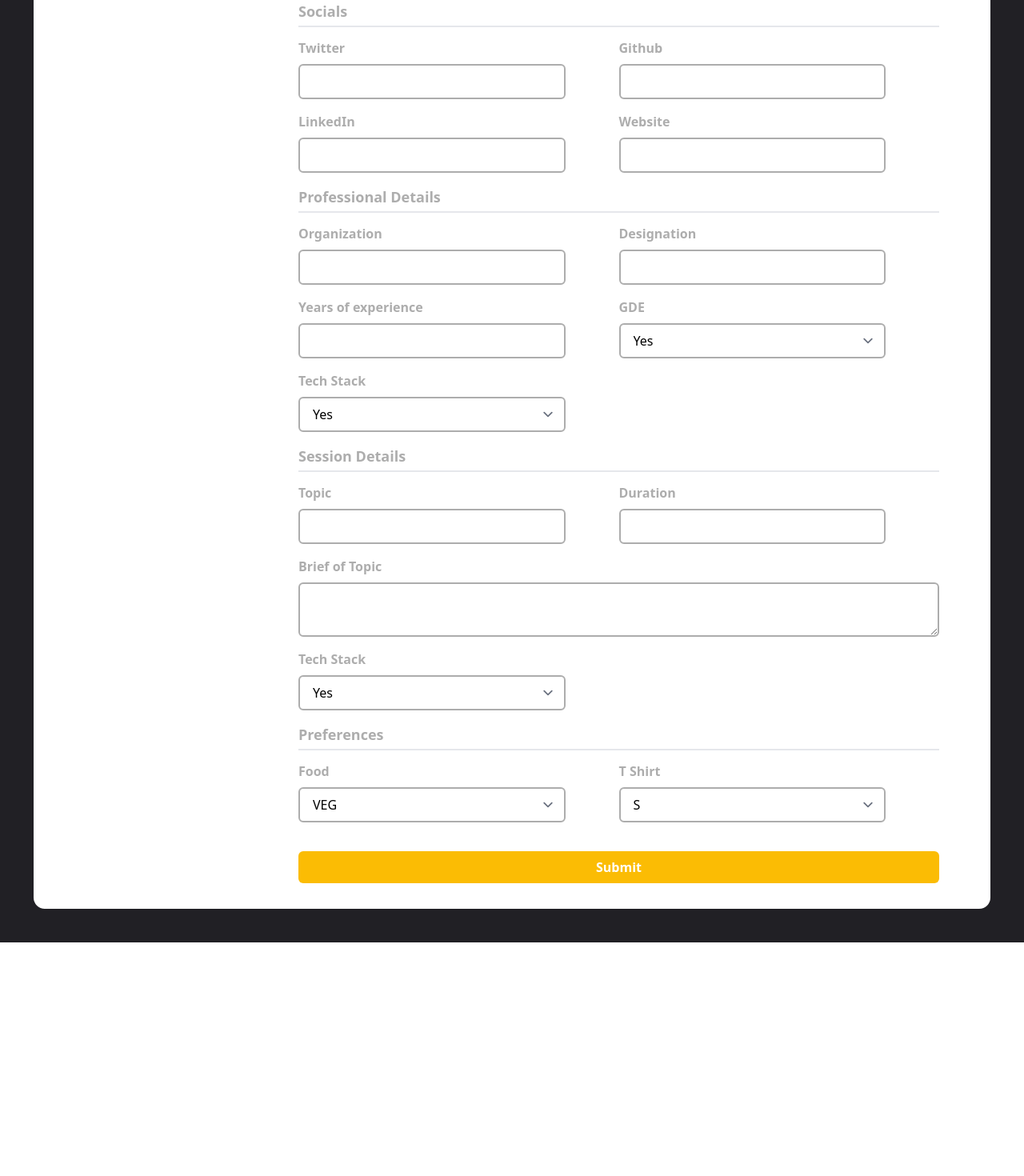
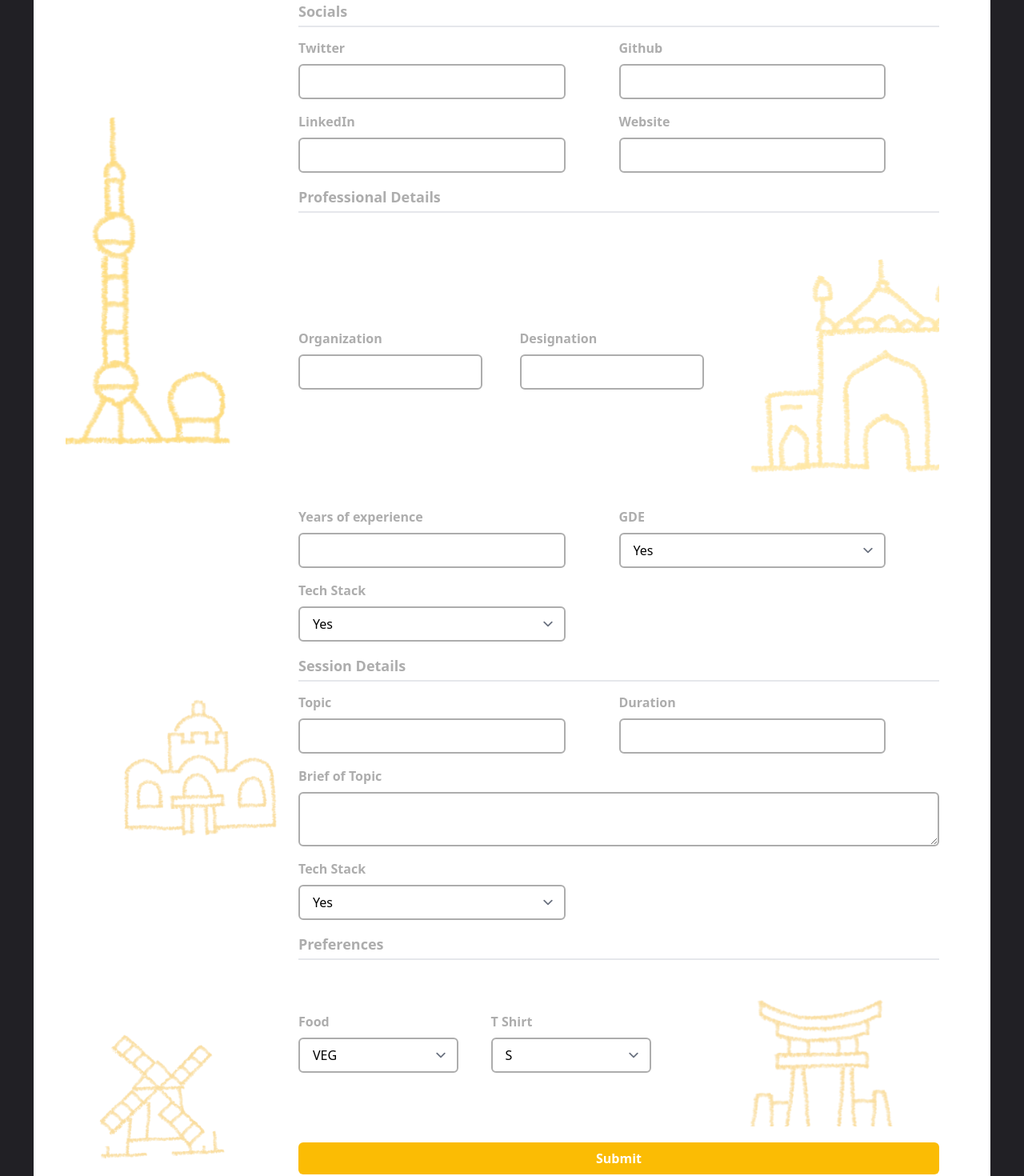
Before and after one commit to vivek26anand/devfest-speaker, a React (Create React App) app: page / in a window 1280 px wide. Shown: the part 620-2090 px from the top of the page at 80% size. Before the commit the page ends 1798 px from the top, so only its background shows below. Built offline with nearby package versions, Linux system fonts and the light colour scheme.

Commit message:
illustrations

```diff
--- a/src/From.js
+++ b/src/From.js
@@ -1,6 +1,9 @@
 import Illustration1 from './images/illustration (1).png';
 import Illustration2 from './images/illustration (2).png';
 import Illustration3 from './images/illustration (3).png';
+import Illustration4 from './images/illustration (4).png';
+import Illustration5 from './images/illustration (5).png';
+import Illustration6 from './images/illustration (6).png';
 const states = [ "Andhra Pradesh",
 "Arunachal Pradesh",
 "Assam",
@@ -48,7 +51,7 @@ export default function Form(){
               </div>
               <div>
                 <form className="flex md:flex-row flex-col">
-                    <div className='md:w-1/4'>
+                    <div className='md:w-1/4 flex flex-col justify-between'>
                     <label htmlFor="file-upload" className="text-sm font-medium text-tertiary flex flex-col items-center cursor-pointer">
                             Profile Photo
                         <div className="mt-1 sm:col-span-2 sm:mt-0 pt-2">
@@ -65,6 +68,9 @@ export default function Form(){
                         </div>
                         <input id="file-upload" name="file-upload" type="file" className="sr-only" accept="image/png, image/jpeg, image/jpg" />
                     </label>
+                    <img src={Illustration4} alt="illustration" className='md:w-60 w-0 -ml-6 -mt-4'/>
+                    <img src={Illustration6} alt="illustration" className='md:w-60 w-0 ml-6'/>
+                    <img src={Illustration1} alt="illustration" className='md:w-60 w-0 -ml-6'/>
                     </div>
 
                     <div className='flex flex-col md:w-3/4'>
@@ -172,7 +178,7 @@ export default function Form(){
                             <label htmlFor="designation" className="text-tertiary font-semibold font-sans mb-2">Designation</label>
                             <input type="text" name="designation" id="designation" className="md:w-5/6 border-2 border-tertiary rounded-md px-4 py-2 focus:border-primary focus:ring-primary" required/>
                         </div>
-
+                        <img src={Illustration3} alt="illustration" className='md:w-80 w-0'/>
                        </div>
 
                        <div className='md:flex items-center justify-between'>
@@ -255,7 +261,7 @@ export default function Form(){
                                 <option>XL</option>
                             </select>
                         </div>
-
+                        <img src={Illustration5} alt="illustration" className='md:w-80 w-0'/>
                        </div>
                        <input type="submit" value="Submit" className="mt-5 w-full bg-primary text-white font-bold py-2 px-4 rounded-md cursor-pointer"/>
                     </div>
```
